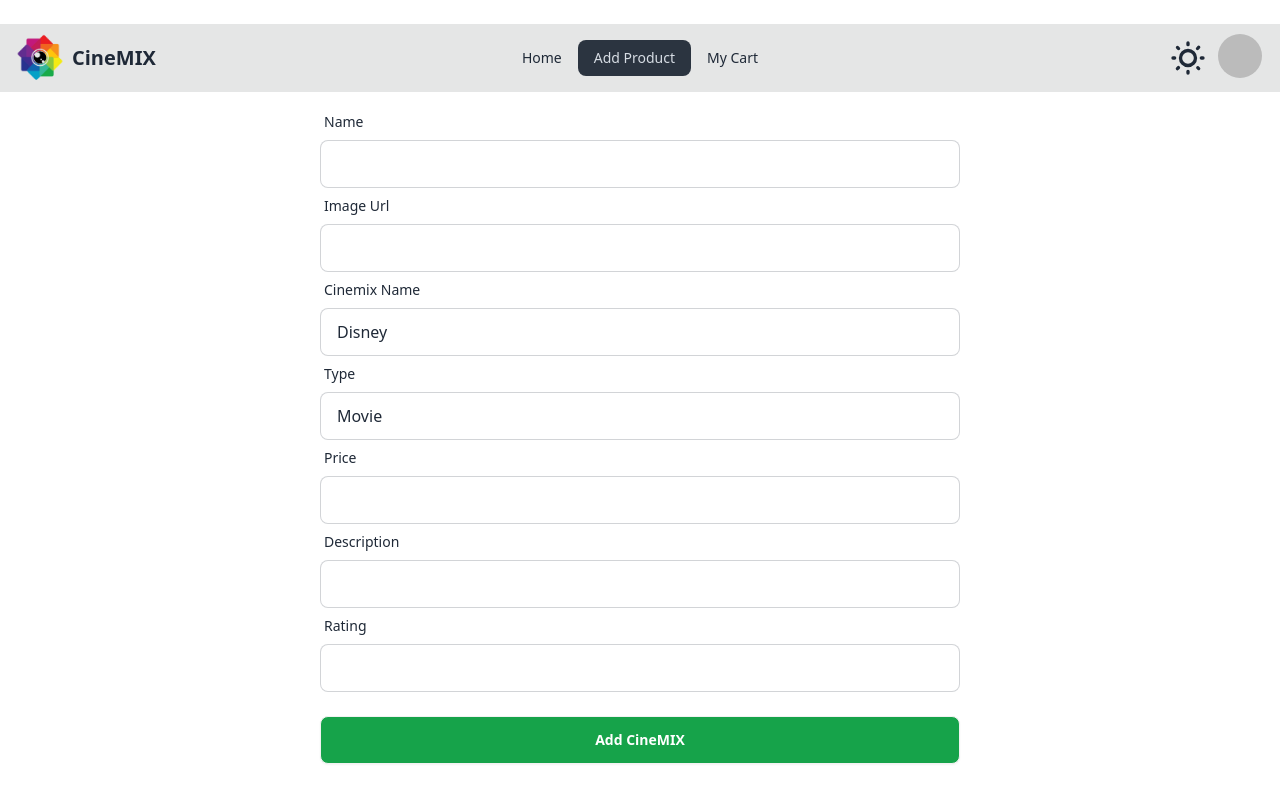
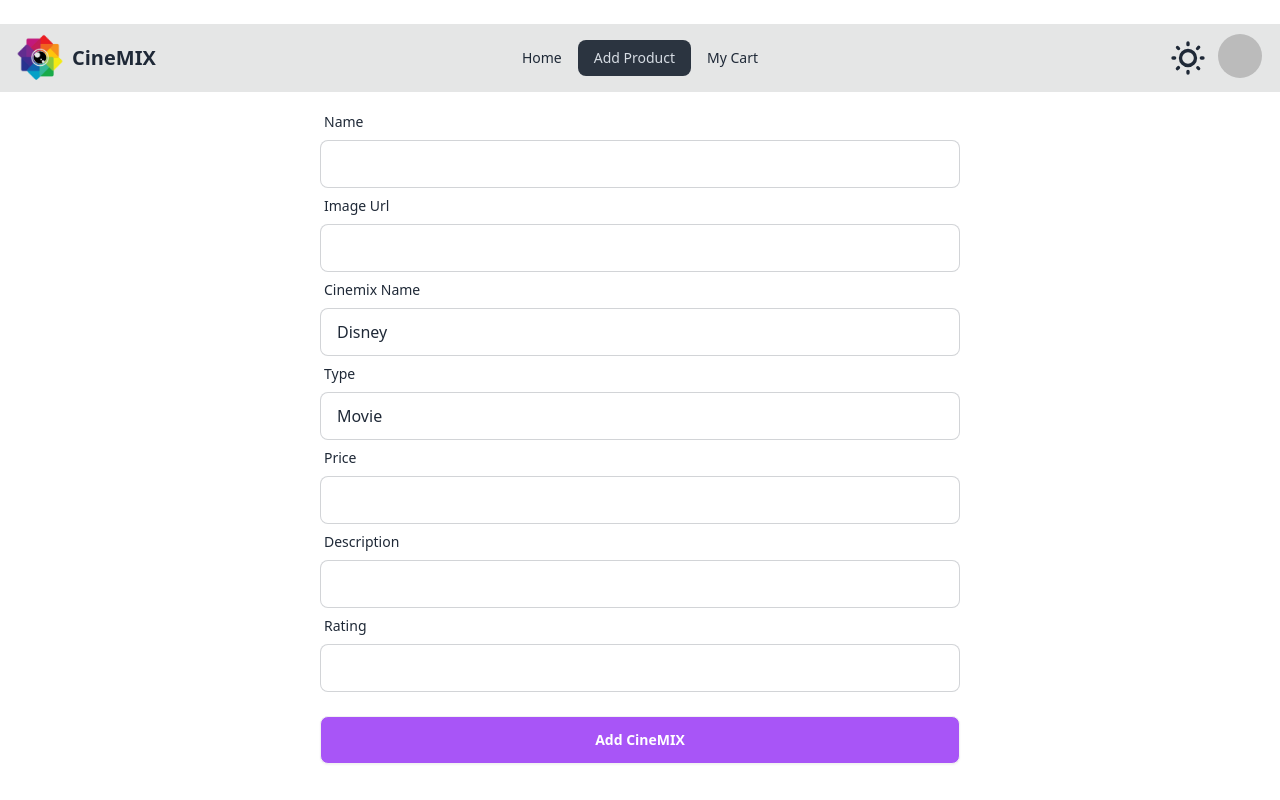
Before and after one commit to cssmh/media-studio-client, a React (Vite) app: page /add-product in a window 1280 px wide. Shown: the top 800 px of the page. Built offline with nearby package versions, Linux system fonts and the light colour scheme; no server answers; sample sign-in values are in the browser's storage.

Commit message:
finaly complete task, btn color changed

```diff
--- a/src/Component/AddProduct/AddProduct.jsx
+++ b/src/Component/AddProduct/AddProduct.jsx
@@ -129,7 +129,7 @@ const AddProduct = () => {
       </div>
 
       <div className="form-control mt-6">
-        <button className="btn bg-green-600 hover:bg-green-600 text-white">
+        <button className="btn bg-purple-500 hover:bg-purple-500 text-white">
           Add CineMIX
         </button>
       </div>
--- a/src/Component/CineUpdate/CineUpdate.jsx
+++ b/src/Component/CineUpdate/CineUpdate.jsx
@@ -145,7 +145,7 @@ const CineUpdate = () => {
       </div>
 
       <div className="form-control mt-6">
-        <button className="btn bg-green-600 hover:bg-green-600 text-white">
+        <button className="btn bg-purple-600 hover:bg-purple-600 text-white">
           Update {name}
         </button>
       </div>
```
